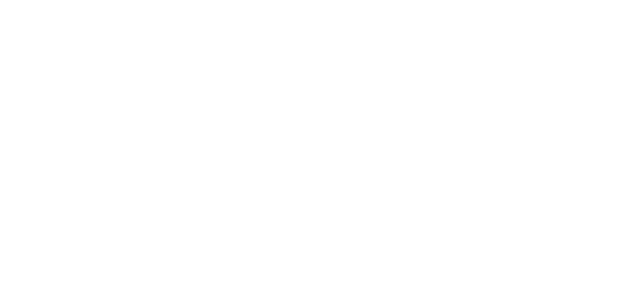
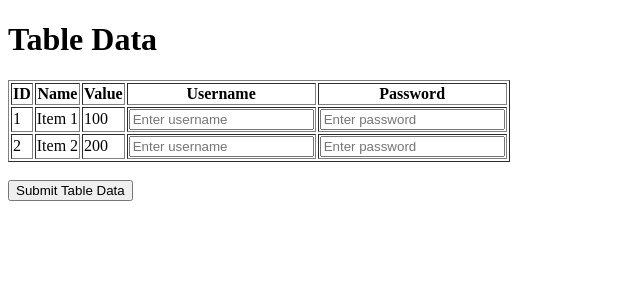
Before and after one commit to patelnikhilkumar/cidiscovery, a Flask app: page /index1 in a window 1280 px wide. Before the commit the part shown is empty. Shown: the top 300 px of the page, without its empty margins (0-640 px from the left). Run offline with Flask 3, Linux system fonts and the light colour scheme.

Commit message:
ThirtyThird Commit

```diff
--- a/discover_ilo/app.py
+++ b/discover_ilo/app.py
@@ -182,7 +182,7 @@ def index1():
 def process_table_data():
     ids = request.form.getlist('id[]')
     names = request.form.getlist('name[]')
-    values = request.form.getlist('value[]')
+    # values = request.form.getlist('value[]')
     usernames = request.form.getlist('username[]')
     passwords = request.form.getlist('password[]')
 
@@ -192,14 +192,14 @@ def process_table_data():
         table_data.append({
             'id': ids[i],
             'name': names[i],
-            'value': values[i],
+            # 'value': values[i],
             'username': usernames[i],
             'password': passwords[i]
         })
 
     # Example processing (printing table data to the console)
-    for row in table_data:
-        print(f"ID: {row['id']}, Name: {row['name']}, Value: {row['value']}, Username: {row['username']}, Password: {row['password']}")
+    # for row in table_data:
+    #     print(f"ID: {row['id']}, Name: {row['name']}, Value: {row['value']}, Username: {row['username']}, Password: {row['password']}")
 
     # Return a simple response or render another template
     return f"Data received: {table_data}"
--- a/discover_ilo/templates/index1.html
+++ b/discover_ilo/templates/index1.html
@@ -0,0 +1,41 @@
+<!DOCTYPE html>
+<html lang="en">
+<head>
+    <meta charset="UTF-8">
+    <meta name="viewport" content="width=device-width, initial-scale=1.0">
+    <title>Table Data Submission</title>
+</head>
+<body>
+    <h1>Table Data</h1>
+    <form action="/process_table_data" method="POST">
+        <table border="1">
+            <thead>
+                <tr>
+                    <th>ID</th>
+                    <th>Name</th>
+                    <th>Value</th>
+                    <th>Username</th>
+                    <th>Password</th>
+                </tr>
+            </thead>
+            <tbody>
+                {% for row in table_data %}
+                <tr>
+                    <td>{{ row.id }}</td>
+                    <td>{{ row.name }}</td>
+                    <td>{{ row.value }}</td>
+                    <td><input type="text" name="username[]" placeholder="Enter username" value="{{ row.username }}"></td>
+                    <td><input type="password" name="password[]" placeholder="Enter password" value="{{ row.password }}"></td>
+                    <!-- Hidden input fields to submit table data -->
+                    <input type="hidden" name="id[]" value="{{ row.id }}">
+                    <input type="hidden" name="name[]" value="{{ row.name }}">
+                    <!-- <input type="hidden" name="value[]" value="{{ row.value }}"> -->
+                </tr>
+                {% endfor %}
+            </tbody>
+        </table>
+        <br>
+        <button type="submit">Submit Table Data</button>
+    </form>
+</body>
+</html>
--- a/discover_ilo/templates/results.html
+++ b/discover_ilo/templates/results.html
@@ -41,14 +41,14 @@
                 <td>
                     <div class="row">
                         <div class="col-50">
-                            <input type="text" id="ilousername[]" name="ilousername[]" placeholder="Administrator">
+                            <input type="text" name="ilousername[]" placeholder="Administrator">
                         </div>
                     </div>
                 </td>
                 <td>
                     <div class="row">
                         <div class="col-50">
-                            <input type="password" id="ilopasswd[]" name="ilopasswd[]" required>
+                            <input type="password" name="ilopasswd[]" required>
                         </div>
                     </div>
                 </td>
```
